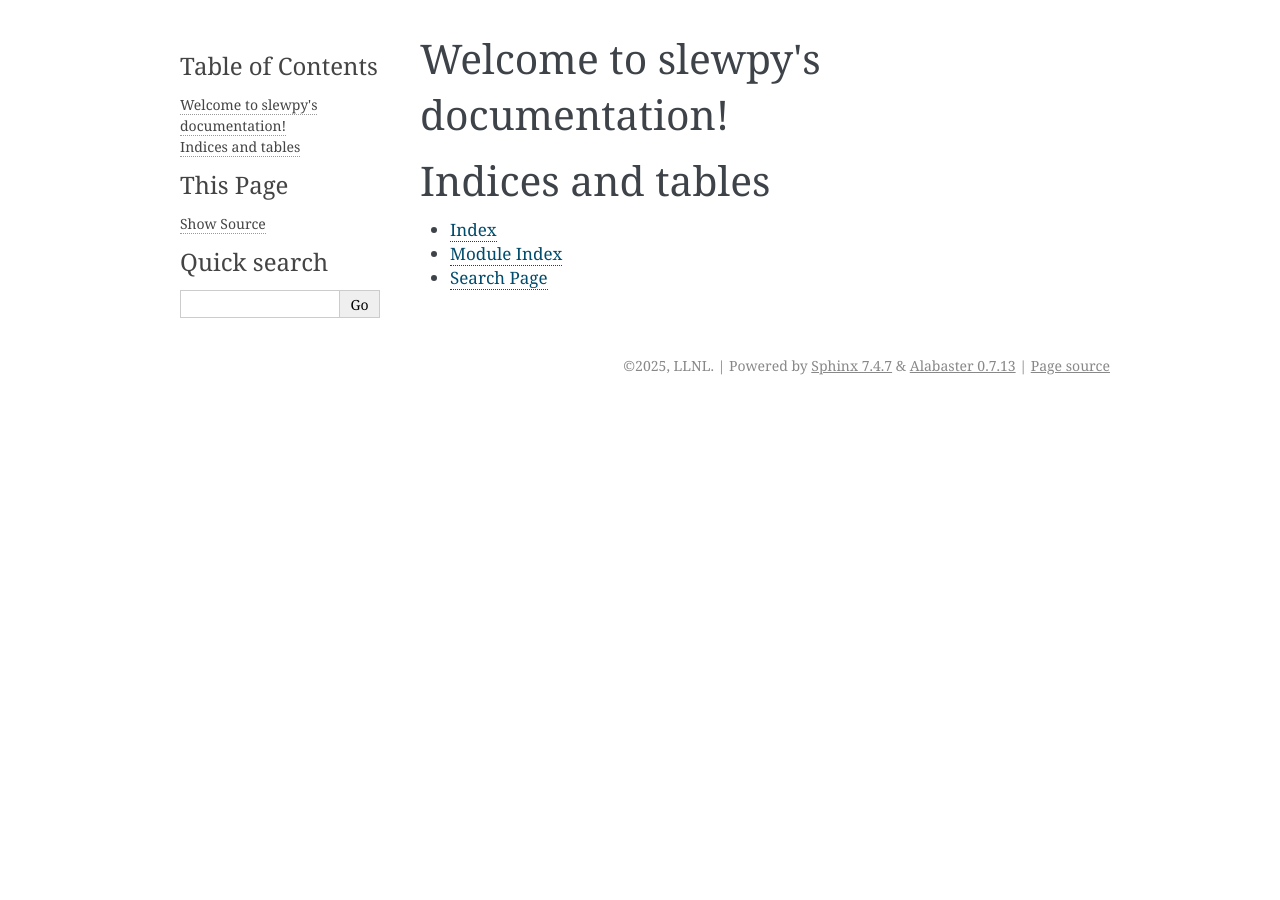
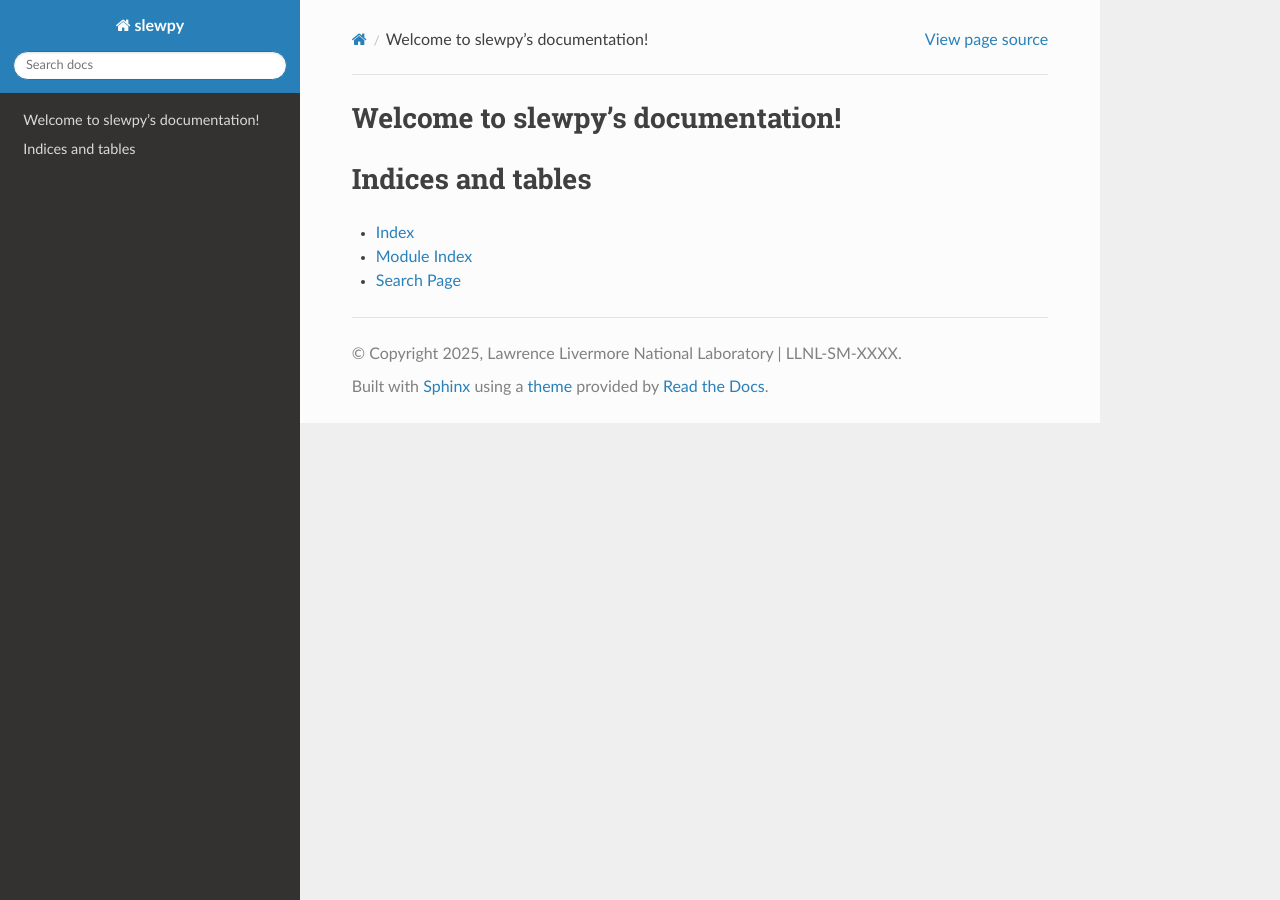
Before and after one commit to LLNL/slewpy, a Sphinx documentation site: the page built from docs/source/index.rst, in a window 1280 px wide. Built offline with Sphinx 7.4.7 and the Read the Docs theme 3.1.0, drawn with Linux system fonts in a browser that asks for light colours; part of the change alters nothing that is shown.

```diff
--- a/docs/source/conf.py
+++ b/docs/source/conf.py
@@ -1,28 +1,29 @@
-# Configuration file for the Sphinx documentation builder.
-#
-# For the full list of built-in configuration values, see the documentation:
-# https://www.sphinx-doc.org/en/master/usage/configuration.html
+import os
+import sys
 
-# -- Project information -----------------------------------------------------
-# https://www.sphinx-doc.org/en/master/usage/configuration.html#project-information
 
-project = 'slewpy'
-copyright = '2025, LLNL'
-author = 'LLNL'
-release = '0.1.0'
+project = "slewpy"
+copyright = "2025, Lawrence Livermore National Laboratory | LLNL-SM-XXXX"
+author = "Lawrence Livermore National Laboratory"
+release = "0.1.0"
 
-# -- General configuration ---------------------------------------------------
-# https://www.sphinx-doc.org/en/master/usage/configuration.html#general-configuration
+extensions = [
+    "sphinx_rtd_theme",
+    "sphinx.ext.mathjax",
+    "sphinxcontrib.bibtex",
+    "sphinx.ext.autodoc",
+    "sphinx.ext.napoleon",
+    "sphinx.ext.viewcode",
+    "nbsphinx",
+]
 
-extensions = []
+bibtex_bibfiles = ["refs.bib"]
+bibtex_reference_style = "author_year"
 
-templates_path = ['_templates']
+templates_path = ["_templates"]
 exclude_patterns = []
 
-language = 'y'
+html_theme = "sphinx_rtd_theme"
+html_static_path = ["_static"]
 
-# -- Options for HTML output -------------------------------------------------
-# https://www.sphinx-doc.org/en/master/usage/configuration.html#options-for-html-output
-
-html_theme = 'alabaster'
-html_static_path = ['_static']
+nbsphinx_allow_errors = True
```
